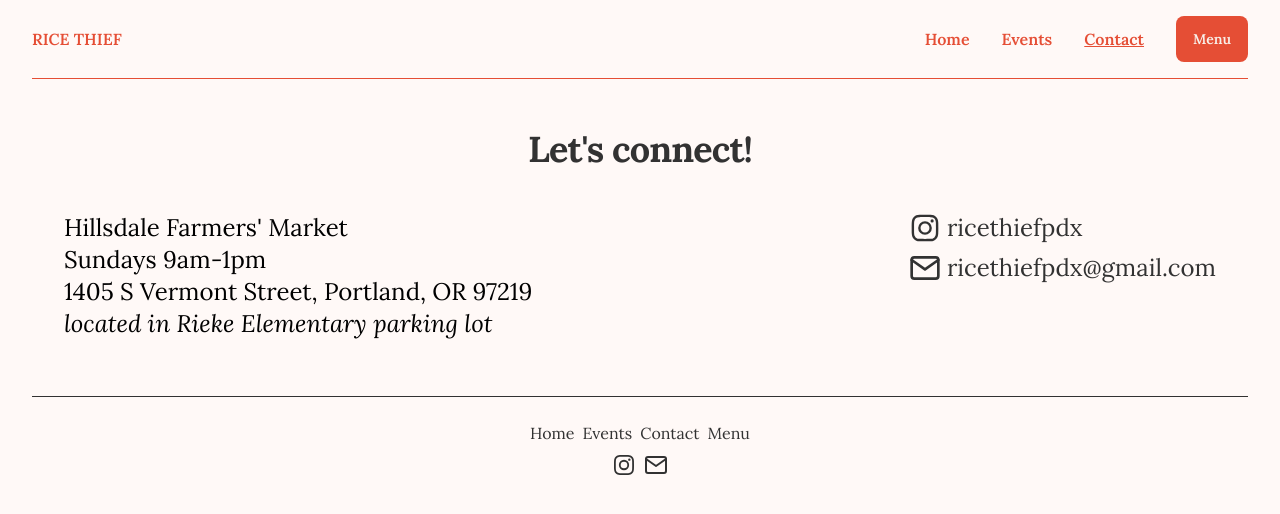
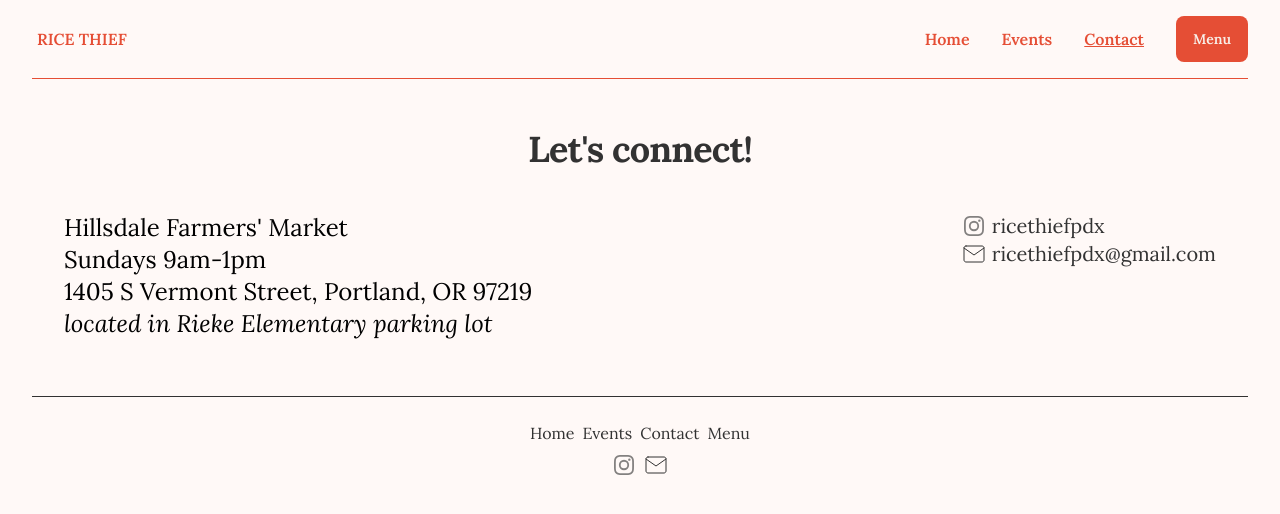
Before and after one commit to IanKBovard/ricethiefpdx, a React (Vite) app: page /contact in a window 1280 px wide. Shown: the top 514 px of the page. Built offline with nearby package versions, Linux system fonts and the light colour scheme; a web font is replaced by a local one.

Commit message:
hover events

```diff
--- a/src/Components/Footer.jsx
+++ b/src/Components/Footer.jsx
@@ -50,7 +50,7 @@ const Footer = () => {
           target='_blank'
           className='text-brand-black'>
           <svg
-            className='w-6 h-6'
+            className='w-6 h-6 opacity-100 md:opacity-60 hover:opacity-100'
             fill='currentColor'
             viewBox='0 0 24 24'
             aria-hidden='true'>
@@ -68,7 +68,7 @@ const Footer = () => {
           className='text-brand-black'>
           <svg
             xmlns='http://www.w3.org/2000/svg'
-            className='w-6 h-6'
+            className='w-6 h-6 stroke-2 md:stroke-1 hover:stroke-2'
             fill='none'
             viewBox='0 0 24 24'
             stroke='currentColor'
--- a/src/Components/Header.jsx
+++ b/src/Components/Header.jsx
@@ -104,10 +104,10 @@ const Nav = () => {
 const Header = () => {
   return (
     <div className='flex items-center justify-between border-b border-brand-red py-4 mb-4'>
-      <a href='/'>
-        <span className='text-brand-red font-semibold uppercase'>
-          Rice Thief
-        </span>
+      <a
+        href='/'
+        className='text-brand-red font-semibold uppercase p-1 border hover:border-brand-red border-brand-bg'>
+        <span>Rice Thief</span>
       </a>
       <Nav />
     </div>
--- a/src/Pages/Contact.jsx
+++ b/src/Pages/Contact.jsx
@@ -7,7 +7,7 @@ const Contact = () => (
     </div>
     <div className='flex flex-wrap justify-between'>
       <div className='mb-8 lg:mb-0'>
-        <p className='text-2xl'>
+        <p className='text-xl lg:text-2xl'>
           Hillsdale Farmers' Market
           <br />
           Sundays 9am-1pm
@@ -20,14 +20,13 @@ const Contact = () => (
         </p>
       </div>
       <div className=''>
-        <div className='flex flex-row items-center hover:underline'>
         <a
           href='https://www.instagram.com/ricethiefpdx/'
           rel='noreferrer noopener'
           target='_blank'
-            className='text-brand-black'>
+          className='text-brand-black flex flex-row items-center group'>
           <svg
-              className='w-8 h-8'
+            className='w-6 h-6 opacity-100 md:opacity-60 group-hover:opacity-100'
             fill='currentColor'
             viewBox='0 0 24 24'>
             <path
@@ -36,44 +35,30 @@ const Contact = () => (
               clipRule='evenodd'
             />
           </svg>
+          <span className='text-xl ml-1.5 group-hover:underline'>
+            ricethiefpdx
+          </span>
         </a>
-          <a
-            href='https://www.instagram.com/ricethiefpdx/'
-            rel='noreferrer noopener'
-            target='_blank'
-            className='text-brand-black'>
-            <span className='text-2xl ml-1.5'>ricethiefpdx</span>
-          </a>
-        </div>
-        <div className='mt-2 flex flex-row items-center hover:underline'>
         <a
           href='mailto: ricethiefpdx@gmail.com'
           rel='noreferrer noopener'
           target='_blank'
-            className='text-brand-black'>
+          className='text-brand-black flex flex-row items-center group'>
           <svg
             xmlns='http://www.w3.org/2000/svg'
-              className='w-8 h-8'
+            className='w-6 h-6 stroke-2 md:stroke-1 group-hover:stroke-2'
             fill='none'
             viewBox='0 0 24 24'
             stroke='currentColor'
-              strokeWidth='2'
             strokeLinecap='round'
             strokeLinejoin='round'>
             <path d='M4 4h16c1.1 0 2 .9 2 2v12c0 1.1-.9 2-2 2H4c-1.1 0-2-.9-2-2V6c0-1.1.9-2 2-2z'></path>
             <polyline points='22,6 12,13 2,6'></polyline>
           </svg>
-          </a>
-          <a
-            href='mailto: ricethiefpdx@gmail.com'
-            rel='noreferrer noopener'
-            target='_blank'
-            className='text-brand-black'>
-            <span className='text-2xl ml-1.5'>
+          <span className='text-xl ml-1.5 group-hover:underline'>
             ricethiefpdx@gmail.com
           </span>
         </a>
-        </div>
       </div>
     </div>
   </section>
--- a/tailwind.config.js
+++ b/tailwind.config.js
@@ -2,12 +2,6 @@
 export default {
   content: ['./index.html', './src/**/*.{js,ts,jsx,tsx}'],
   theme: {
-    screens: {
-      xs: '500px',
-      sm: '640px',
-      md: '768px',
-      lg: '1024px',
-    },
     fontFamily: {
       serif: ['Domine', 'serif'],
     },
```
Lines whose indentation alone changed are shown as unchanged.
